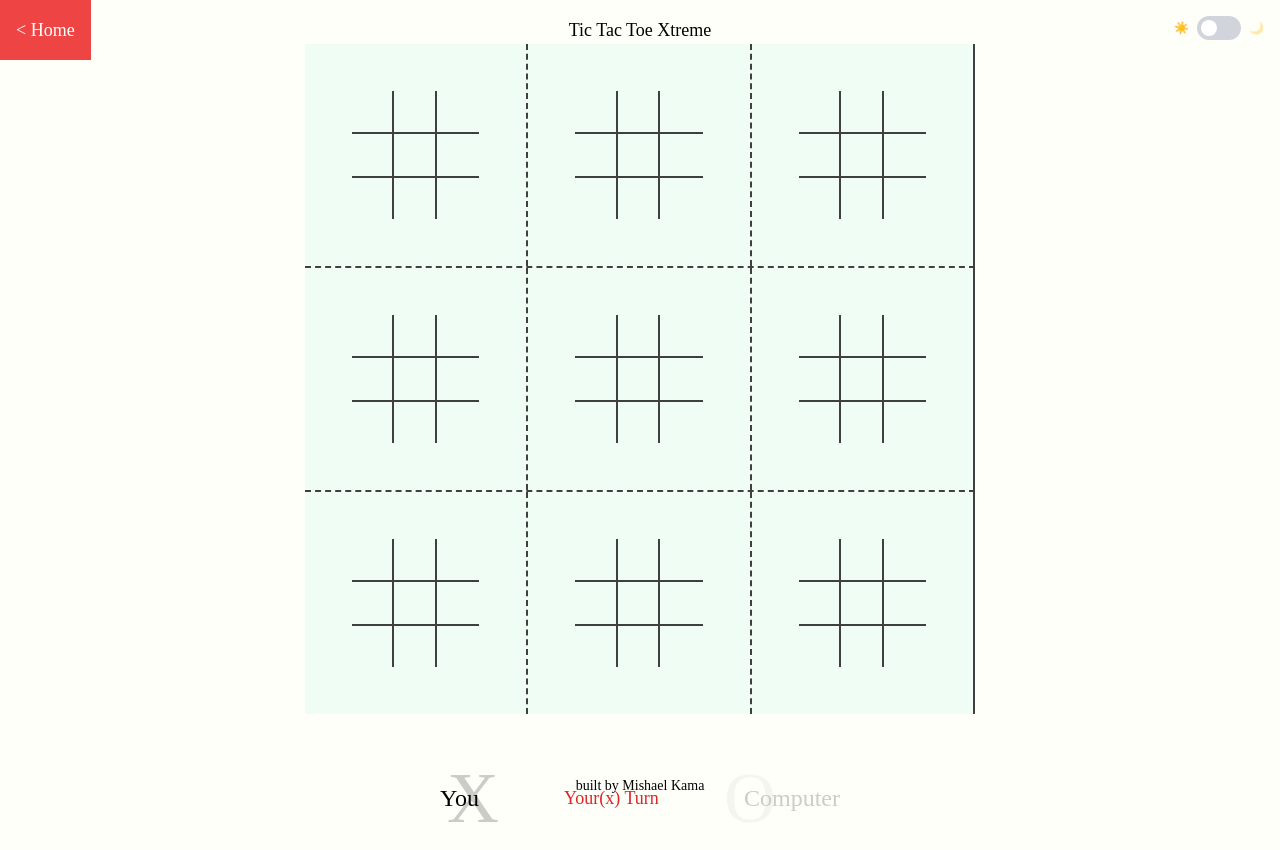
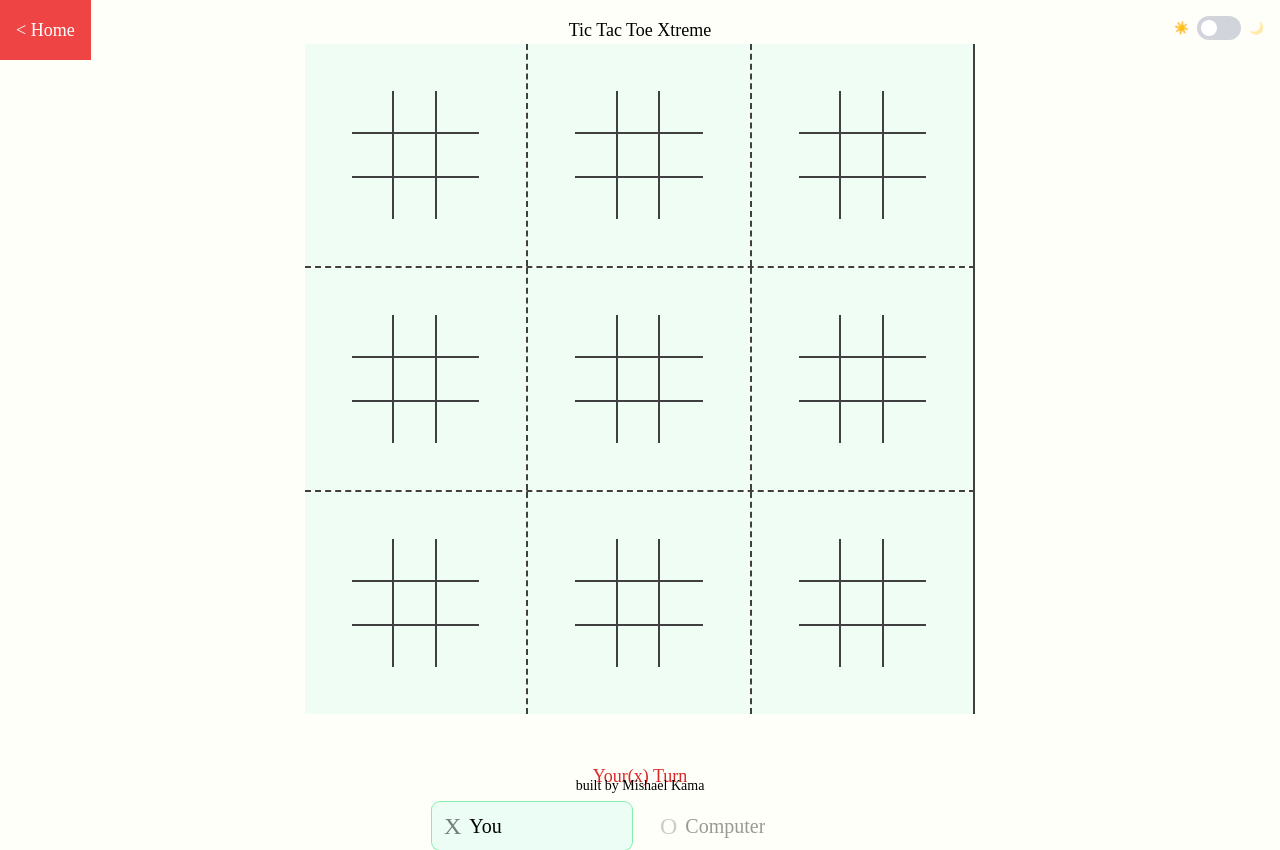
Before and after one commit to 2kama/tic-tac-toe-xtreme, a Next.js app: page /vscomputer in a window 1280 px wide. Built offline with nearby package versions, Linux system fonts and the light colour scheme; no server answers; a web font is replaced by a local one.

Commit message:
feat: UI refactoring of the OutCome component

```diff
--- a/app/game/[gameid]/Outcome.tsx
+++ b/app/game/[gameid]/Outcome.tsx
@@ -1,45 +1,103 @@
+"use client";
+
 import { DocumentData } from "@/app/utils/firebase";
 
 type Props = {
   gameData: DocumentData;
   computer?: boolean;
+  computerThinking?: boolean;
+  onReplay?: () => void;
 };
 
-const Outcome = ({ gameData, computer = false }: Props) => {
+type PlayerSlotProps = {
+  side: "x" | "o";
+  name: string;
+  isActive: boolean;
+  isThinking: boolean;
+};
+
+const PlayerSlot = ({ side, name, isActive, isThinking }: PlayerSlotProps) => {
+  const displayName = name || "Waiting...";
+
+  return (
+    <div
+      className={`flex min-w-0 items-center gap-2 rounded-lg px-3 py-2 transition-opacity ${
+        isActive ? "player-slot-active" : "opacity-40"
+      }`}
+    >
+      <span className="theme-piece shrink-0 text-lg font-normal opacity-50 md:text-2xl">
+        {side === "x" ? "X" : "O"}
+      </span>
+      <div className="theme-piece flex min-w-0 items-center gap-1 text-sm md:text-xl">
+        <span className="truncate">{displayName}</span>
+        {isThinking && name === "Computer" && (
+          <span className="hourglass-spin shrink-0 text-base md:text-lg" aria-label="Computer is thinking">
+            ⏳
+          </span>
+        )}
+      </div>
+    </div>
+  );
+};
+
+const Outcome = ({ gameData, computer = false, computerThinking = false, onReplay }: Props) => {
   const gameInPlay = gameData.outCome.toLowerCase().includes("to play");
+  const gameOver = !gameInPlay;
   const XtoPlay = gameData.outCome.toLowerCase().includes("x to play");
   const OtoPlay = gameData.outCome.toLowerCase().includes("o to play");
   const gameDraw = gameData.outCome.toLowerCase().includes("draw");
   const X_Won = gameData.outCome.toLowerCase().includes("x won");
   const O_Won = gameData.outCome.toLowerCase().includes("o won");
 
-  const outcomeWordings = (side: string, player: string) => {
+  const outcomeWordings = (side: "x" | "o", player: string) => {
     if (side === "x") {
-      return player === "You" ? "Your(x) Turn" : `Computer(x)'s Turn`;
-    } else {
-      return player === "You" ? "Your(o) Turn" : `Computer(o)'s Turn`;
+      return player === "You" ? "Your(x) Turn" : "Computer(x)'s Turn";
     }
-  }
+    return player === "You" ? "Your(o) Turn" : "Computer(o)'s Turn";
+  };
+
+  const statusText = (() => {
+    if (gameDraw) return "Draw";
+    if (X_Won) return `${gameData.x}(x) Won`;
+    if (O_Won) return `${gameData.o}(o) Won`;
+    if (gameInPlay && XtoPlay) {
+      return computer ? outcomeWordings("x", gameData.x) : `${gameData.x}(x)'s Turn`;
+    }
+    if (gameInPlay && OtoPlay) {
+      return computer ? outcomeWordings("o", gameData.o) : `${gameData.o}(o)'s Turn`;
+    }
+    return "";
+  })();
 
   return (
-    <div className="flex w-[80%] md:w-[400px] mt-8 md:mt-12 items-center justify-between">
-      <div className={`${gameInPlay && OtoPlay && "opacity-20"} flex items-center`}>
-        <div className="theme-piece text-sm md:text-2xl">{gameData.x ? gameData.x : "Waiting..."}</div>
-        <div className="theme-piece text-4xl opacity-20 -ml-5 md:-ml-8 md:text-7xl">X</div>
-      </div>
-      <div className="text-red-600 text-sm md:text-lg">
-        {gameDraw && "Draw"}
-        {X_Won && `${gameData.x}(x) Won`}
-        {O_Won && `${gameData.o}(o) Won`}
-        {!computer && gameInPlay && XtoPlay && `${gameData.x}(x)'s Turn`}
-        {!computer && gameInPlay && OtoPlay && `${gameData.o}(o)'s Turn`}
-        {computer && gameInPlay && XtoPlay && outcomeWordings("x", gameData.x)}
-        {computer && gameInPlay && OtoPlay && outcomeWordings("o", gameData.o)}
-      </div>
-      <div className={`${gameInPlay && XtoPlay && "opacity-20"} flex items-center`}>
-        <div className="theme-piece text-4xl opacity-20 -mr-5 md:-mr-8 md:text-7xl">O</div>
-        <div className="theme-piece text-sm md:text-2xl">{gameData.o ? gameData.o : "Waiting..."}</div>
-      </div>
+    <div className="mt-8 flex w-full max-w-md flex-col gap-3 px-4 md:mt-12">
+      <p className="min-h-[1.5rem] text-center text-sm text-red-600 md:text-lg" aria-live="polite">
+        {statusText}
+      </p>
+      {computer && gameOver && onReplay ? (
+        <button
+          type="button"
+          onClick={onReplay}
+          className="w-full rounded-lg bg-green-500 p-3 text-white hover:bg-green-600"
+        >
+          Replay
+        </button>
+      ) : (
+        <div className="grid grid-cols-2 gap-3 md:gap-4">
+          <PlayerSlot
+            side="x"
+            name={gameData.x}
+            isActive={gameInPlay && XtoPlay}
+            isThinking={computerThinking && gameData.x === "Computer"}
+          />
+          <PlayerSlot
+            side="o"
+            name={gameData.o}
+            isActive={gameInPlay && OtoPlay}
+            isThinking={computerThinking && gameData.o === "Computer"}
+          />
+        </div>
+      )}
     </div>
   );
 };
--- a/app/globals.css
+++ b/app/globals.css
@@ -10,6 +10,8 @@
   --piece-text: #000000;
   --switch-track: #d1d5db;
   --switch-thumb: #ffffff;
+  --active-player-bg: #ecfdf5;
+  --active-player-border: #86efac;
 }
 
 [data-theme="dark"] {
@@ -20,6 +22,8 @@
   --piece-text: #e5e7eb;
   --switch-track: #404040;
   --switch-thumb: #9ca3af;
+  --active-player-bg: #1a3328;
+  --active-player-border: #4ade80;
 }
 
 body {
@@ -78,8 +82,25 @@ body {
   color: var(--piece-text);
 }
 
-[data-theme="dark"] .theme-thinking-text {
-  color: #ffffff;
+.player-slot-active {
+  background-color: var(--active-player-bg);
+  box-shadow: 0 0 0 1px var(--active-player-border);
+  opacity: 1;
+}
+
+.hourglass-spin {
+  display: inline-block;
+  animation: hourglass-flip 1.2s ease-in-out infinite;
+}
+
+@keyframes hourglass-flip {
+  0%,
+  100% {
+    transform: rotate(0deg);
+  }
+  50% {
+    transform: rotate(180deg);
+  }
 }
 
 .theme-switch-track {
--- a/app/vscomputer/page.tsx
+++ b/app/vscomputer/page.tsx
@@ -9,23 +9,32 @@ import { selectComputerMove } from "../utils/computerAI";
 import { useCheckDB } from "../hooks/useCheckDB";
 
 const playAs: Array<"x" | "o"> = ["o", "x"];
-const randomPick: "o" | "x" = playAs[Math.floor(Math.random() * playAs.length)];
-const computerPick = randomPick === "x" ? "o" : "x";
 
-const newGame = {
+const createVsComputerGame = () => {
+  const randomPick: "x" | "o" = playAs[Math.floor(Math.random() * playAs.length)];
+  const computerPick: "x" | "o" = randomPick === "x" ? "o" : "x";
+
+  const gameData = {
     end: false,
     fen: [DEFAULT_FEN],
     moves: [81],
     outCome: "X to play",
-  timestamp: new Date().getTime(),
+    timestamp: Date.now(),
     x: randomPick === "x" ? "You" : "Computer",
     o: randomPick === "o" ? "You" : "Computer"
   } as unknown as DocumentData;
 
+  return { gameData, randomPick, computerPick };
+};
+
 const MIN_COMPUTER_THINKING_MS = 3000;
 
 const VsComputer = () => {
-  const [gameData, setGameData] = useState<DocumentData | null>(newGame);
+  const initialGame = createVsComputerGame();
+  const [gameData, setGameData] = useState<DocumentData | null>(initialGame.gameData);
+  const [randomPick, setRandomPick] = useState<"x" | "o">(initialGame.randomPick);
+  const [computerPick, setComputerPick] = useState<"x" | "o">(initialGame.computerPick);
+  const [gameKey, setGameKey] = useState(0);
   const { getLevel } = useCheckDB();
   const [level] = useState(getLevel());
   const [thinking, setThinking] = useState(false);
@@ -40,12 +49,22 @@ const VsComputer = () => {
       const result = game.play(data);
       setGameData((prev) => ({
         ...prev,
-        fen: [...gameData?.fen, result.fen],
+        fen: [...(gameData?.fen ?? []), result.fen],
         end: result.end,
         outCome: result.outCome,
-        moves: [...gameData?.moves, data.game * 9 + data.row * 3 + data.col]
+        moves: [...(gameData?.moves ?? []), data.game * 9 + data.row * 3 + data.col]
       }));
     }
+  };
+
+  const replay = () => {
+    const freshGame = createVsComputerGame();
+    setGameData(freshGame.gameData);
+    setRandomPick(freshGame.randomPick);
+    setComputerPick(freshGame.computerPick);
+    setWhomToPlay("x");
+    setThinking(false);
+    setGameKey((key) => key + 1);
   };
 
   useEffect(() => {
@@ -78,7 +97,7 @@ const VsComputer = () => {
         window.clearTimeout(finishTimeoutId);
       }
     };
-  }, [gameData, level]);
+  }, [gameData, level, computerPick, randomPick]);
 
   return (
     <div className="flex flex-col w-full min-h-screen items-center justify-center">
@@ -91,23 +110,6 @@ const VsComputer = () => {
         Tic Tac Toe Xtreme
       </header>
 
-      {thinking && (
-        <div className="theme-surface theme-thinking-text fixed inset-0 z-[9999] flex items-center justify-center gap-3 opacity-80">
-          <div className="spinner-container">
-            <div
-              className="spinner"
-              style={{
-                width: 20,
-                height: 20,
-                border: `2px solid green`,
-                borderColor: "green transparent transparent transparent"
-              }}
-            ></div>
-          </div>
-          Computer is thinking...
-        </div>
-      )}
-
       {gameData && (
         <>
           <div className="w-full text-center mb-5 text-red-500">{level} Mode</div>
@@ -115,12 +117,17 @@ const VsComputer = () => {
             <PlayGround
               allowPlay={!game.isGameOver && game.turn === randomPick}
               onPlay={onPlay}
-              gameId={"vscomputer"}
+              gameId={`vscomputer-${gameKey}`}
               fen={game.fen}
               highlightSquares={[gameData.moves[gameData.moves.length - 1]]}
             />
           </div>
-          <Outcome computer={true} gameData={{ ...gameData, outCome: game.outCome }} />
+          <Outcome
+            computer={true}
+            computerThinking={thinking}
+            gameData={{ ...gameData, outCome: game.outCome }}
+            onReplay={replay}
+          />
         </>
       )}
     </div>
```
Also changed, not shown: app/components/PlayGround.tsx (+3 -13 lines). Lines whose indentation alone changed are shown as unchanged.
